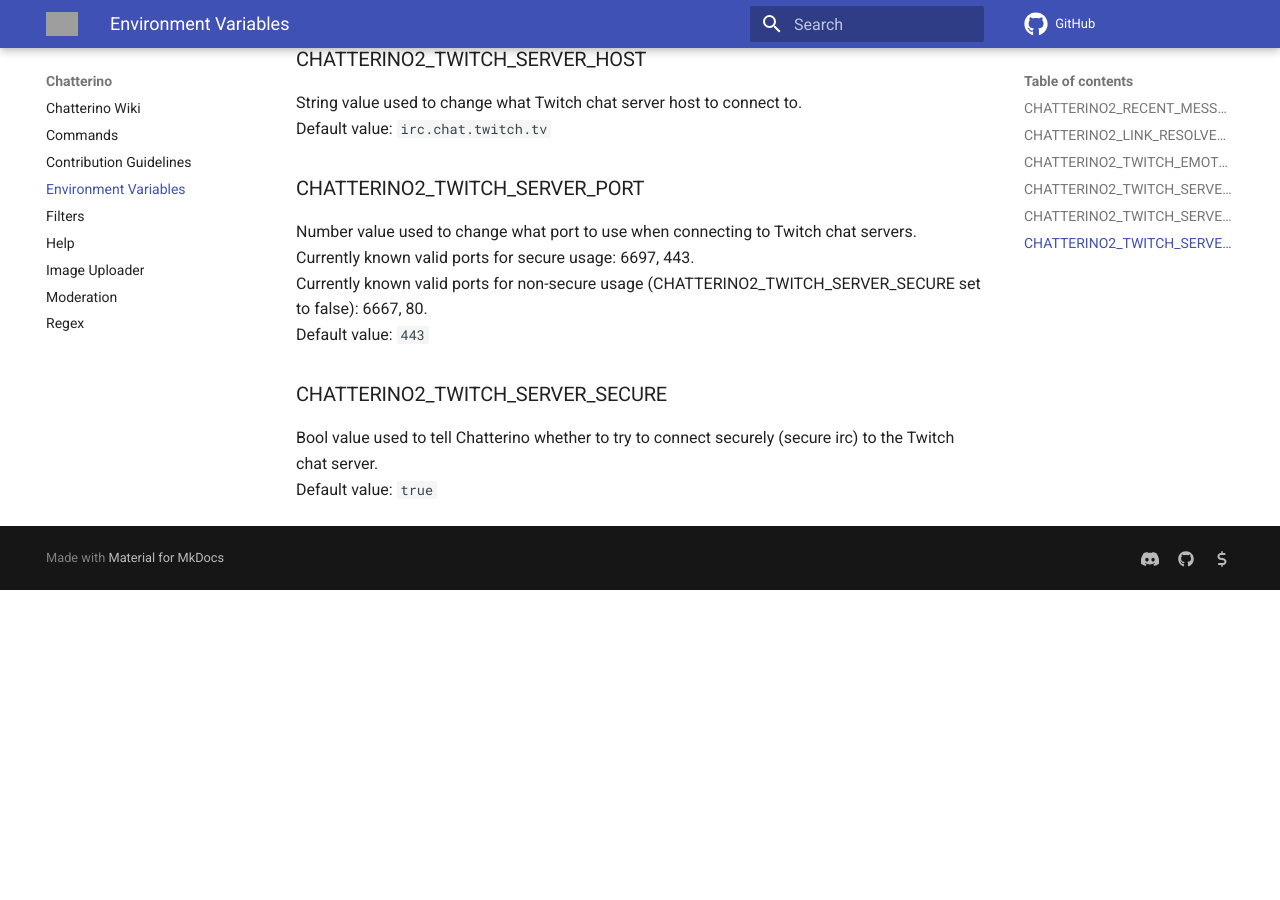
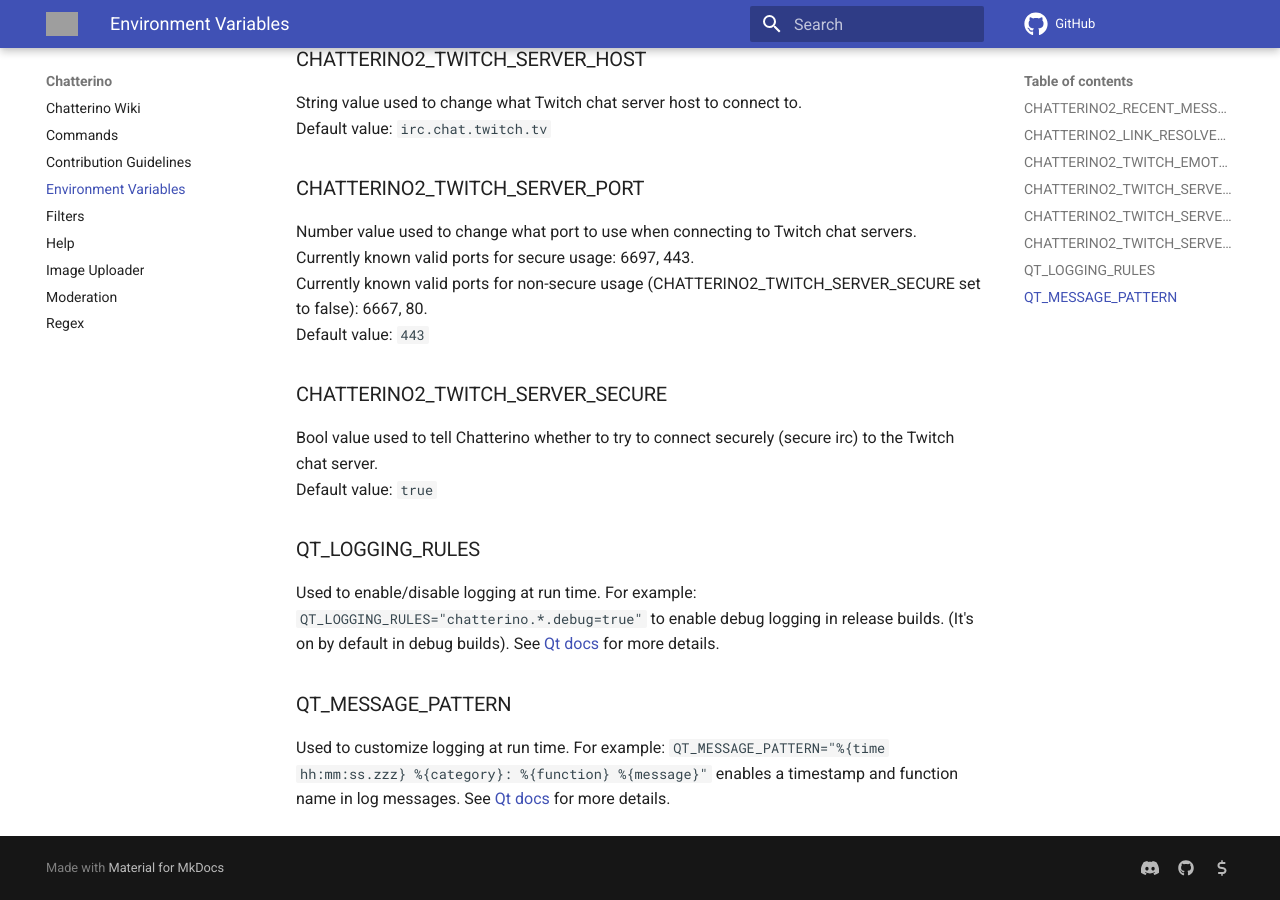
Before and after one commit to Chatterino/wiki, an MkDocs documentation site: the page built from docs/Environment Variables.md, in a window 1280 px wide and 900 px high, scrolled down 862 px. Built offline with MkDocs 1.6.1 and Material for MkDocs 9.7.7, drawn with Linux system fonts in a browser that asks for light colours; comment, search, counter and statistics services are not loaded; before the commit the page ends 1452 px from its top, so only the background shows below that; grey boxes are pictures that could not be loaded.

Commit message:
Doc Qt category logging environment variables used (#20)

```diff
--- a/docs/Environment Variables.md
+++ b/docs/Environment Variables.md
@@ -32,3 +32,9 @@
 ### CHATTERINO2_TWITCH_SERVER_SECURE
 Bool value used to tell Chatterino whether to try to connect securely (secure irc) to the Twitch chat server.
 Default value: `true`
+
+### QT_LOGGING_RULES
+Used to enable/disable logging at run time. For example: `QT_LOGGING_RULES="chatterino.*.debug=true"` to enable debug logging in release builds. (It's on by default in debug builds). See [Qt docs](https://doc.qt.io/qt-5/qloggingcategory.html) for more details.
+
+### QT_MESSAGE_PATTERN
+Used to customize logging at run time. For example: `QT_MESSAGE_PATTERN="%{time hh:mm:ss.zzz} %{category}: %{function} %{message}"` enables a timestamp and function name in log messages. See [Qt docs](https://doc.qt.io/qt-5/qloggingcategory.html) for more details.
```
